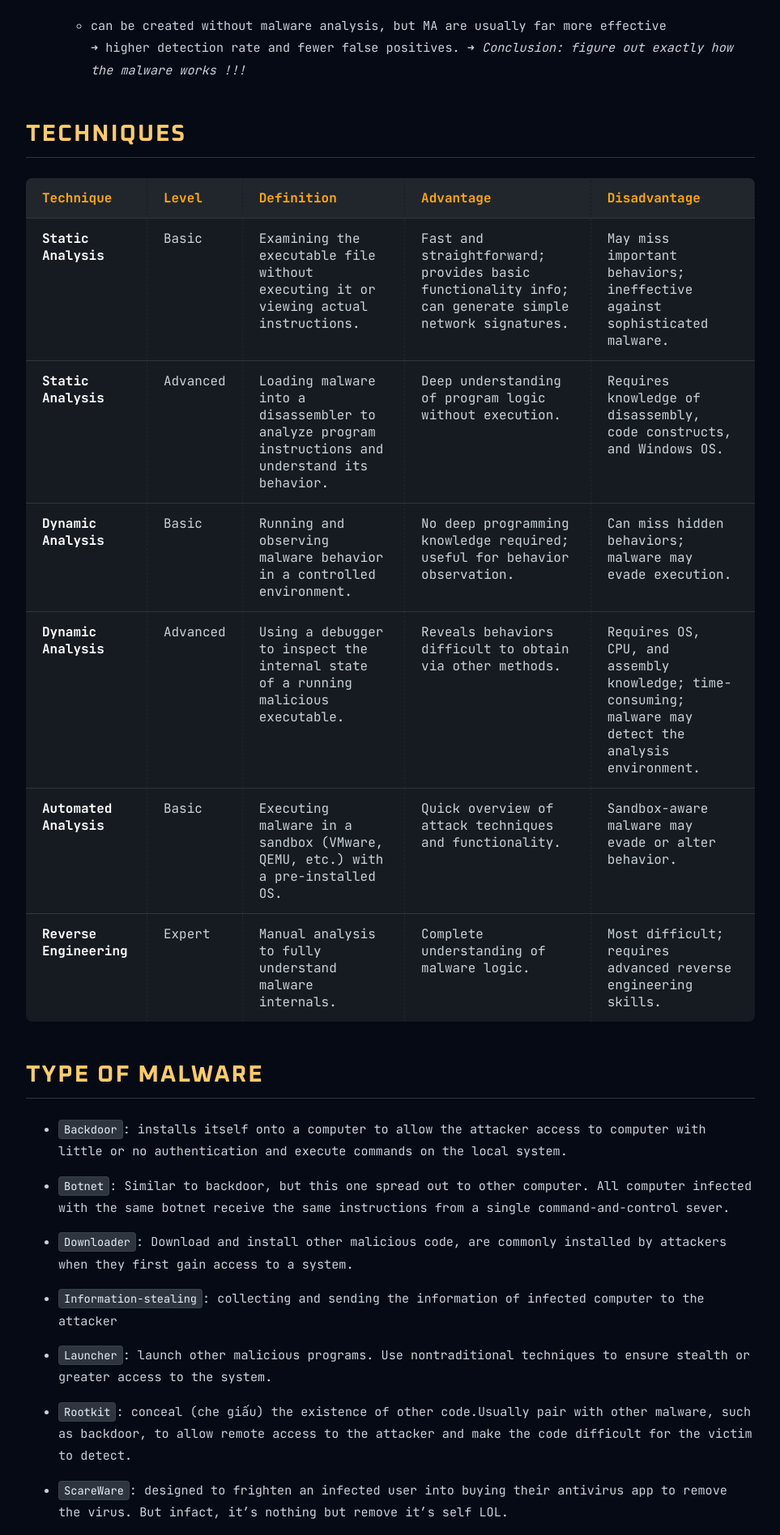
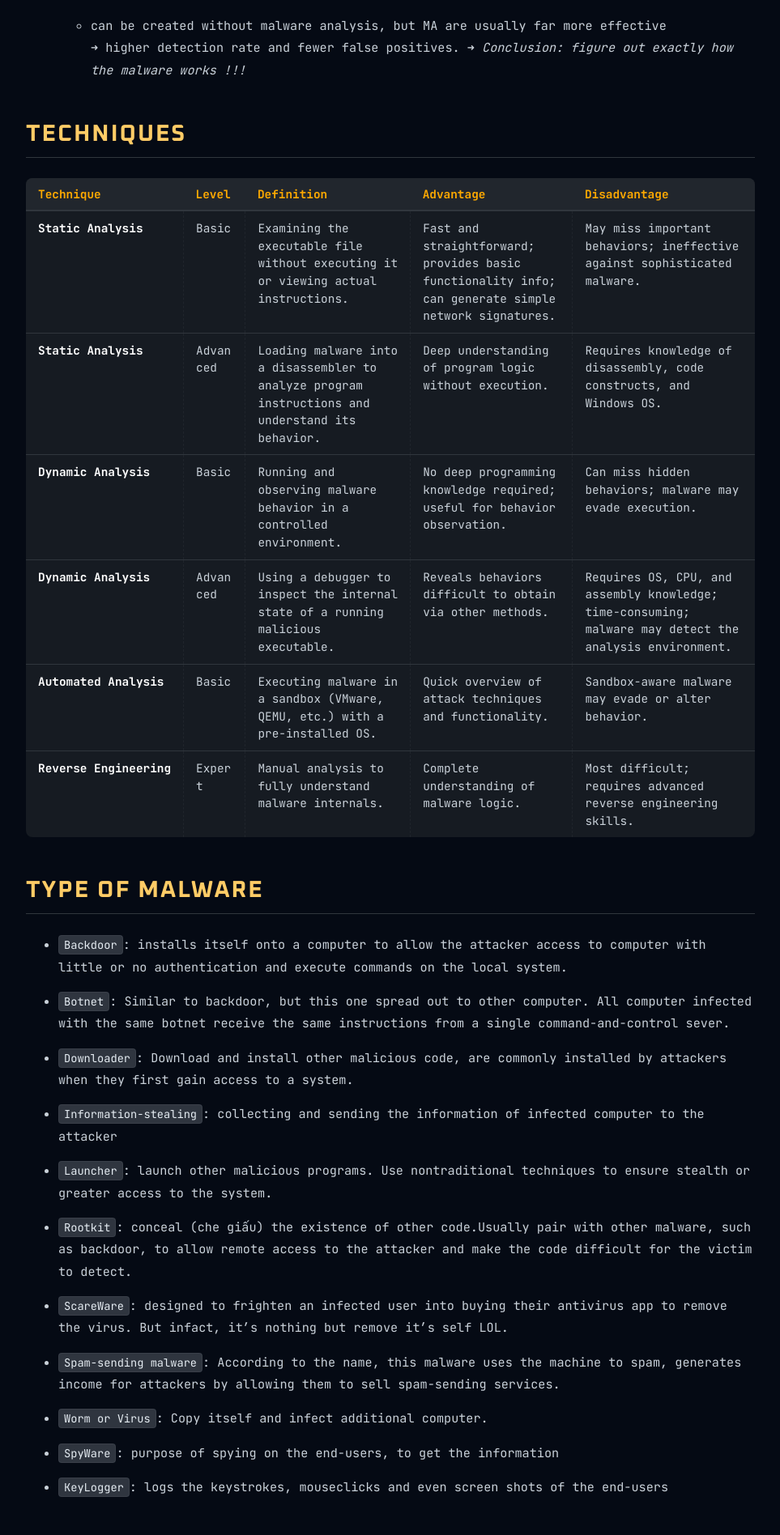
Before and after one commit to kaiversus/kaiversus.github.io, a Jekyll site: the page built from _courses/malware/chapter_1.md, in a window 1280 px wide. Shown: the part 1290-3186 px from the top of the page at 81% size, without its empty margins (8-971 px from the left). Built offline with Jekyll 4.4.1, drawn with Linux system fonts in a browser that asks for light colours; some web fonts are replaced.

Commit message:
Update course.html

```diff
--- a/_layouts/course.html
+++ b/_layouts/course.html
@@ -105,42 +105,66 @@
             background-color: var(--course-accent); /* Hover vào sáng màu cam */
         }
 
+        /* --- TABLE LOGIC: CÂN ĐỐI TỰ ĐỘNG --- */
+
         .course-content table {
             width: 100%;
             border-collapse: collapse;
             margin: 0;
-            font-size: 1rem;
-            /* Min-width giúp bảng không bị bóp nát chữ khi ở mobile */
-            /* Người dùng sẽ vuốt ngang để xem phần còn lại */
+            font-size: 0.9rem; /* Giảm size chữ chút cho bảng gọn hơn */
+
+            /* Giữ nguyên min-width để đảm bảo trên điện thoại không bị nát, chấp nhận cuộn ngang */
             min-width: 600px;
+            table-layout: auto; /* Để trình duyệt tự tính toán dựa trên nội dung */
         }
 
-        .course-content th, .course-content td {
-            padding: 14px 20px; /* Tăng padding cho thoáng */
-            border-bottom: 1px solid var(--border-color); /* Chỉ kẻ ngang cho giống style hiện đại */
-            border-right: 1px dashed rgba(48, 54, 61, 0.4); /* Kẻ dọc mờ hơn */
-            text-align: left;
-            color: var(--text-main);
-            vertical-align: top;
-        }
-        .course-content th { border-top: none; }
-        .course-content tr:last-child td { border-bottom: none; } /* Bỏ kẻ đáy dòng cuối */
-        .course-content td:last-child { border-right: none; } /* Bỏ kẻ dọc cột cuối */
-
+        /* 1. XỬ LÝ TIÊU ĐỀ (HEADER) */
         .course-content th {
             background-color: #21262d;
             color: var(--course-accent);
             font-weight: 700;
-            white-space: nowrap;
-            position: sticky; /* Giữ tiêu đề cột khi cuộn dọc (nếu cần sau này) */
-            top: 0;
+            padding: 10px 15px;
+            text-align: left;
+            border-bottom: 2px solid var(--border-color);
+            vertical-align: bottom; /* Căn đáy để đẹp hơn khi tiêu đề bị ngắt dòng */
+
+            /* QUAN TRỌNG: Cho phép tiêu đề xuống dòng để tiết kiệm diện tích ngang */
+            white-space: normal !important;
+            max-width: 150px; /* Nếu tiêu đề dài quá 150px thì ép xuống dòng */
         }
 
+        /* 2. XỬ LÝ Ô DỮ LIỆU (CELLS) */
+        .course-content td {
+            padding: 10px 15px;
+            border-bottom: 1px solid var(--border-color);
+            border-right: 1px dashed rgba(48, 54, 61, 0.4);
+            color: var(--text-main);
+            vertical-align: top; /* Nội dung luôn bắt đầu từ trên cùng */
+            line-height: 1.5;
+        }
+
+        /* 3. MẸO CÂN ĐỐI CỘT (MAGIC CSS) */
+
+        /* Cột đầu tiên (Thường là Offset, Key, Name): Ép co lại vừa khít nội dung */
         .course-content td:first-child {
             font-weight: 600;
-            color: #fff;
-            /* Đã bỏ white-space: nowrap để cho phép xuống dòng tự nhiên */
+            color: #e6edf3;
+            width: 1%; /* Mẹo: Ép cột này chỉ rộng bằng nội dung dài nhất của nó */
+            white-space: nowrap; /* Giữ nội dung cột đầu (VD: 0x0040) trên 1 dòng cho đẹp */
         }
+
+        /* Cột cuối cùng (Thường là Description): Cho phép chiếm hết chỗ trống còn lại */
+        .course-content td:last-child {
+            border-right: none;
+            width: auto; /* Tự động giãn ra tối đa */
+        }
+
+        /* Các cột ở giữa (Size, Value...): Cho phép chữ tự xuống dòng nếu quá dài */
+        .course-content td {
+            word-break: break-word; /* Ngắt dòng nếu gặp chuỗi hex dài dằng dặc */
+        }
+
+        .course-content tr:last-child td { border-bottom: none; } /* Bỏ kẻ đáy dòng cuối */
         /* --- TITLE & HEADINGS (MÀU CAM) --- */
         .course-content h1 {
             font-family: 'Orbitron', sans-serif;
```
